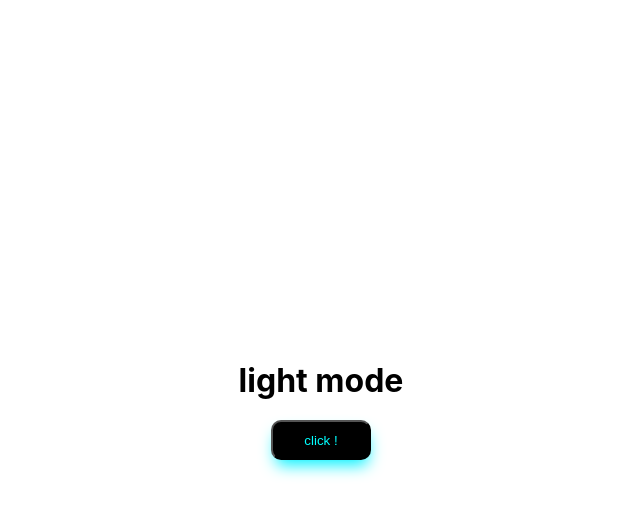
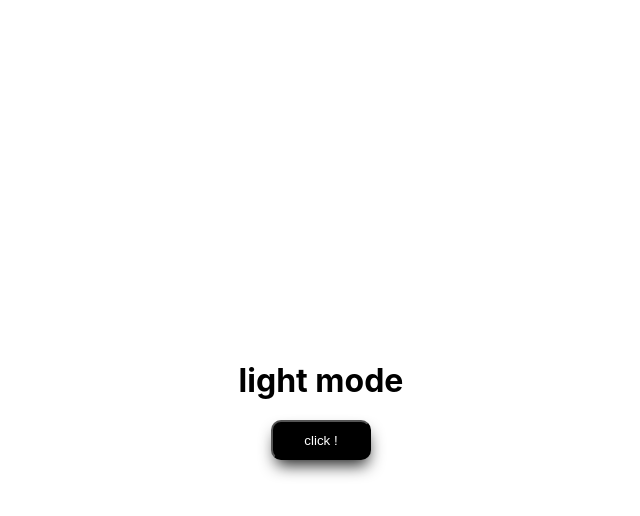
Before and after one commit to roshanpanda666/darkmode, a React (Create React App) app: page / in a window 1280 px wide. In both pictures the pointer is over the button "click !". Shown: the top 516 px of the page, without its empty margins (319-959 px from the left). Built offline with nearby package versions, Linux system fonts and the light colour scheme.

Commit message:
latest commit 2

```diff
--- a/src/App.css
+++ b/src/App.css
@@ -23,13 +23,13 @@
   width: 100px;
   border-radius: 10px;
   background-color: black;
-  color: cyan;
+  color: rgb(255, 255, 255);
   transition-duration:0.50s ;
 }
 .lightBtn:hover{
-  -webkit-box-shadow: 1px 9px 16px -4px rgba(0,242,255,1);
--moz-box-shadow: 1px 9px 16px -4px rgba(0,242,255,1);
-box-shadow: 1px 9px 16px -4px rgba(0,242,255,1);
+  -webkit-box-shadow: 1px 9px 16px -4px rgb(24, 24, 24);
+-moz-box-shadow: 1px 9px 16px -4px rgb(35, 36, 36);
+box-shadow: 1px 9px 16px -4px rgb(33, 34, 34);
 }
 
 .darkBtn{
```
